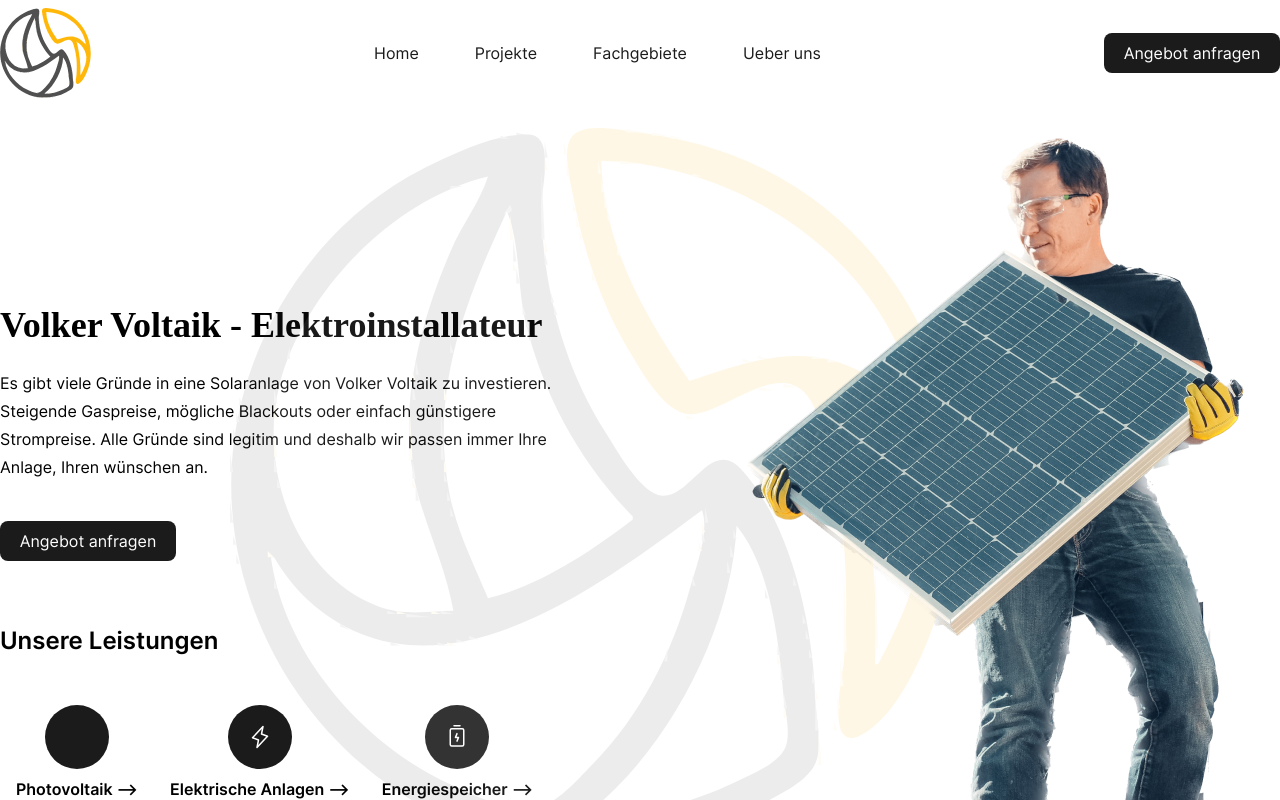
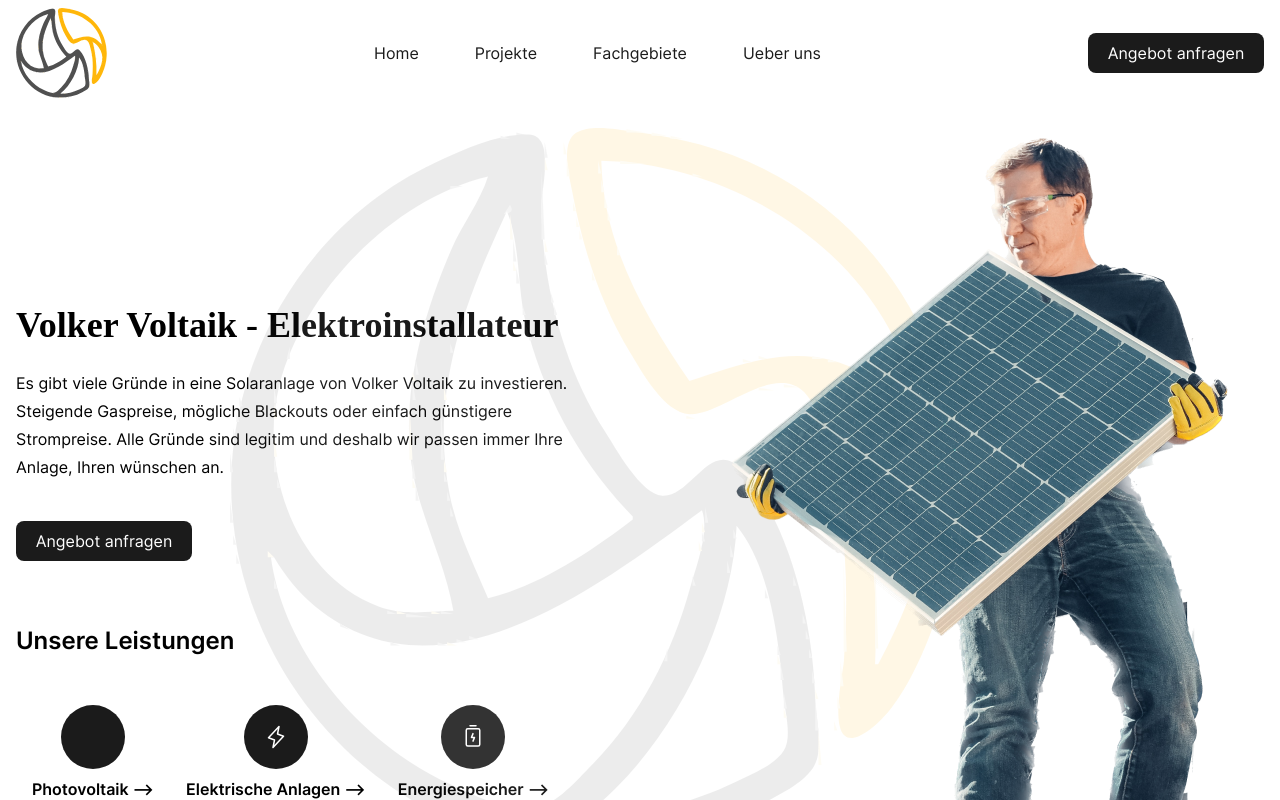
Before and after one commit to lanasdev/volker-voltaik, a Next.js app: page / in a window 1280 px wide. Shown: the top 800 px of the page. Built offline with nearby package versions, Linux system fonts and the light colour scheme.

Commit message:
run prettier

```diff
--- a/components/CallToAction.tsx
+++ b/components/CallToAction.tsx
@@ -1,11 +1,11 @@
 import Link from "next/link";
 
 const CallToAction = () => (
-    <Link href="/kontakt">
-        <a className="flex items-center justify-center w-[11em] rounded-lg px-4 py-2 font-medium bg-black text-white hover:bg-yellow">
-          Angebot anfragen
-        </a>
-      </Link>
-)
+  <Link href="/kontakt">
+    <a className="flex w-[11em] items-center justify-center rounded-lg bg-black px-4 py-2 font-medium text-white hover:bg-yellow">
+      Angebot anfragen
+    </a>
+  </Link>
+);
 
 export default CallToAction;
--- /dev/null
+++ b/components/HeroSection.tsx
@@ -0,0 +1,70 @@
+import Image from "next/image";
+import Link from "next/link";
+import LogoBig from "components/LogoBig";
+import ManSolar from "public/img/ManSolar.png";
+import CallToAction from "components/CallToAction";
+//phosphoricons
+import { Sun, Lightning, BatteryChargingVertical } from "phosphor-react";
+
+const Leistungen = [
+  {
+    name: "Photovoltaik",
+    url: <Sun />,
+    slug: "photovoltaik",
+    id: 0,
+  },
+  {
+    name: "Elektrische Anlagen",
+    icon: <Lightning />,
+    slug: "elektrische-anlagen",
+    id: 1,
+  },
+  {
+    name: "Energiespeicher",
+    icon: <BatteryChargingVertical />,
+    slug: "energiespeicher",
+    id: 2,
+  },
+];
+const HeroSection = () => (
+  <>
+    <LogoBig />
+    <section className="flex flex-col items-center justify-between pt-8 md:flex-row">
+      <div className="flex flex-col items-start justify-between">
+        <h1 className="font-display text-2xl font-semibold md:text-4xl ">
+          Volker Voltaik - Elektroinstallateur
+        </h1>
+        <p className="font-regular max-w-xl pt-6 pb-10 leading-7">
+          Es gibt viele Gründe in eine Solaranlage von Volker Voltaik zu
+          investieren. Steigende Gaspreise, mögliche Blackouts oder einfach
+          günstigere Strompreise. Alle Gründe sind legitim und deshalb wir
+          passen immer Ihre Anlage, Ihren wünschen an.
+        </p>
+        <CallToAction />
+        {/* Leistungen Section */}
+        <div className="flex flex-col">
+          <h2 className="pt-16 pb-8 text-2xl font-semibold">
+            Unsere Leistungen
+          </h2>
+          <div className="flex w-auto flex-row">
+            {Leistungen.map((leistung) => (
+              <Link href={`/leistungen/${leistung.slug}`} key={leistung.id}>
+                <a className="flex flex-col items-center justify-start p-4">
+                  <span className="mb-2 flex h-16 w-16 items-center justify-center rounded-full bg-black text-2xl font-semibold text-white">
+                    {leistung.icon}
+                  </span>
+                  <p className="text-md font-semibold">
+                    {leistung.name + " -->"}
+                  </p>
+                </a>
+              </Link>
+            ))}
+          </div>
+        </div>
+      </div>
+      <Image src={ManSolar} alt="Man holding Volker Voltaik Solar Panel" />
+    </section>
+  </>
+);
+
+export default HeroSection;
--- a/components/Navbar.tsx
+++ b/components/Navbar.tsx
@@ -4,9 +4,9 @@ import CallToAction from "./CallToAction";
 
 const Navbar = () => {
   return (
-    <nav className="flex  items-center md:justify-between py-2 sm:justify-center">
+    <nav className="flex  items-center py-2 sm:justify-center md:justify-between">
       <Link href="/">
-        <a className="font-bold text-2xl">
+        <a className="text-2xl font-bold">
           <Logo />
         </a>
       </Link>
@@ -18,14 +18,13 @@ const Navbar = () => {
           ["Ueber uns", "/ueber"],
         ].map(([title, url]) => (
           <Link href={url} key={title}>
-          <a className="rounded-lg px-[20px] py-[10px] font-medium text-black hover:bg-black/10 hover:underline underline-offset-2 hover:decoration-yellow">
+            <a className="rounded-lg px-[20px] py-[10px] font-medium text-black underline-offset-2 hover:bg-black/10 hover:underline hover:decoration-yellow">
               {title}
             </a>
           </Link>
         ))}
       </div>
       <CallToAction />
-
     </nav>
   );
 };
--- a/pages/_app.tsx
+++ b/pages/_app.tsx
@@ -3,9 +3,10 @@ import type { AppProps } from "next/app";
 
 function MyApp({ Component, pageProps }: AppProps) {
   return (
-  <div className="container mx-auto black px-6 md:px-0">
+    <div className="black container mx-auto px-6 md:px-4">
       <Component {...pageProps} />
-  </div>
-)}
+    </div>
+  );
+}
 
 export default MyApp;
--- a/pages/index.tsx
+++ b/pages/index.tsx
@@ -1,62 +1,14 @@
 import Link from "next/link";
 import Image from "next/image";
 import Layout from "components/Layout";
-import Head from "next/head";
 // import { GetStaticProps, GetStaticPaths, GetServerSideProps } from 'next'
-import ManSolar from "public/img/ManSolar.png"
-import CallToAction from "components/CallToAction";
+import HeroSection from "components/HeroSection";
 
-//phosphoricons
-import { Sun, Lightning, BatteryChargingVertical } from "phosphor-react"
-import LogoBig from "components/LogoBig";
 
-const Leistungen = [
-  {
-    "name": "Photovoltaik",
-    "url": <Sun />,
-    "slug": "photovoltaik",
-    "id": 0,
-  },
-  {
-    "name": "Elektrische Anlagen",
-    "icon": <Lightning />,
-    "slug": "elektrische-anlagen",
-    "id": 1,
-  },
-  {
-    "name": "Energiespeicher",
-    "icon": <BatteryChargingVertical />,
-    "slug": "energiespeicher",
-    "id": 2,
-  },
-]
 
 const IndexPage = () => (
   <Layout title="Volker Voltaik">
-    <LogoBig />
-    <section className="pt-8 flex flex-col md:flex-row items-center justify-between">
-      <div className="flex flex-col items-start justify-between">
-        <h1 className="text-2xl md:text-4xl font-semibold font-display ">Volker Voltaik - Elektroinstallateur</h1>
-        <p className="max-w-xl font-regular pt-6 pb-10 leading-7">Es gibt viele Gründe in eine Solaranlage von Volker Voltaik zu investieren. Steigende Gaspreise, mögliche Blackouts oder einfach günstigere Strompreise. Alle Gründe sind legitim und deshalb wir passen immer Ihre Anlage, Ihren wünschen an.</p>
-        <CallToAction />
-        {/* Leistungen Section */}
-        <div className="flex flex-col">
-          <h2 className="text-2xl font-semibold pt-16 pb-8">Unsere Leistungen</h2>
-          <div className="flex flex-row w-auto">
-            {Leistungen.map((leistung) => (
-              <Link href={`/leistungen/${leistung.slug}`} key={leistung.id}>
-                <a className="flex flex-col items-center justify-start p-4">
-                  <span className="text-2xl font-semibold w-16 h-16 bg-black flex items-center justify-center text-white rounded-full mb-2">{leistung.icon}</span>
-                  <p className="text-md font-semibold">{leistung.name + " -->"}</p>
-                </a>
-              </Link>
-            ))}
-
-          </div>
-        </div>
-      </div>
-      <Image src={ManSolar} alt="Man holding Volker Voltaik Solar Panel" />
-    </section>
+    <HeroSection />
   </Layout>
 );
 
```
Also changed, not shown: components/LogoBig.tsx (+73 -19 lines), components/Logo.tsx (line endings or trailing spaces). Lines whose indentation alone changed are shown as unchanged.
